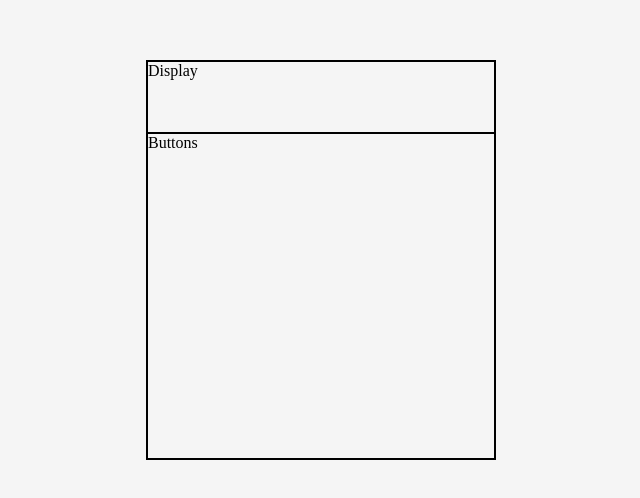
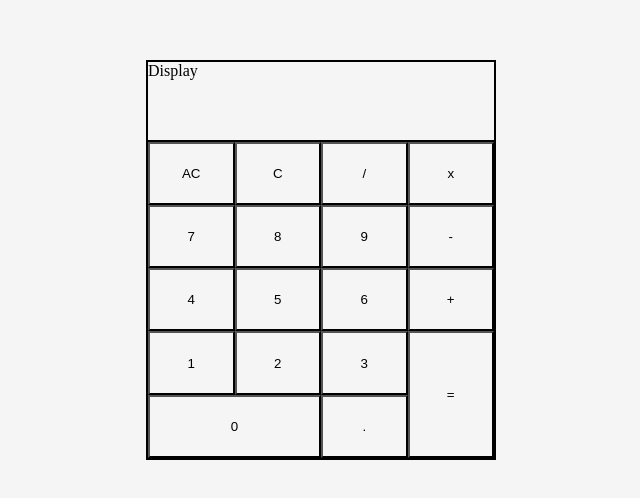
Before and after one commit to nskiu/javascript-calculator-fcc, a React (Vite) app: page / in a window 1280 px wide. Shown: the part 140-638 px from the top of the page, without its empty margins (319-959 px from the left). Built offline with nearby package versions, Linux system fonts and the light colour scheme.

Commit message:
Position Buttons

```diff
--- a/src/components/Buttons.jsx
+++ b/src/components/Buttons.jsx
@@ -1,7 +1,12 @@
-import React from "react";
+import Digits from "./Digits";
+import Operators from "./Operators";
 
 const Buttons = () => {
-  return <div id="buttons">Buttons</div>;
+  return (
+    <div id="buttons">
+      <Digits />
+      <Operators />
+    </div>
+  );
 };
-
 export default Buttons;
--- /dev/null
+++ b/src/components/Digits.jsx
@@ -0,0 +1,29 @@
+const Digits = () => {
+  const digits = {
+    zero: 0,
+    decimal: ".",
+    one: 1,
+    two: 2,
+    three: 3,
+    four: 4,
+    five: 5,
+    six: 6,
+    seven: 7,
+    eight: 8,
+    nine: 9,
+  };
+  const numbers = Object.keys(digits);
+  return (
+    <div id="digits">
+      {numbers.map((num) => {
+        return (
+          <button key={num} className="digit" id={num} value={digits[num]}>
+            {digits[num]}
+          </button>
+        );
+      })}
+    </div>
+  );
+};
+
+export default Digits;
--- /dev/null
+++ b/src/components/Operators.jsx
@@ -0,0 +1,30 @@
+const Operators = () => {
+  const operators = {
+    clear: "AC",
+    undo: "C",
+    divide: "/",
+    multiply: "x",
+    subract: "-",
+    add: "+",
+    equals: "=",
+  };
+  const buttons = Object.keys(operators);
+  return (
+    <>
+      {buttons.map((btn) => {
+        return (
+          <button
+            key={btn}
+            className="operator"
+            id={btn}
+            value={operators[btn]}
+          >
+            {operators[btn]}
+          </button>
+        );
+      })}
+    </>
+  );
+};
+
+export default Operators;
--- a/src/main.jsx
+++ b/src/main.jsx
@@ -1,7 +1,7 @@
 import React from "react";
 import ReactDOM from "react-dom/client";
 import App from "./App.jsx";
-import "./index.scss";
+import "./styles/index.scss";
 
 ReactDOM.createRoot(document.getElementById("root")).render(
   <React.StrictMode>
--- /dev/null
+++ b/src/styles/_btn-grid.scss
@@ -0,0 +1,54 @@
+#buttons {
+  display: grid;
+  border: 1px solid;
+  grid-template-columns: repeat(4, 1fr);
+  grid-template-rows: repeat(5, 1fr);
+  #digits {
+    height: 100%;
+    width: 100%;
+    grid-column: 1 / -2;
+    grid-row: 2 / 6;
+    display: grid;
+    grid-template-columns: repeat(3, 1fr);
+    grid-template-rows: repeat(4, 1fr);
+  }
+  #zero {
+    grid-column: 1 / -2;
+  }
+  #zero,
+  #decimal {
+    grid-row: 4;
+  }
+  #one,
+  #two,
+  #three {
+    grid-row: 3;
+  }
+  #four,
+  #five,
+  #six {
+    grid-row: 2;
+  }
+}
+.operator {
+  grid-column: 4;
+}
+#clear,
+#undo,
+#divide {
+  grid-row: 1;
+}
+#clear {
+  grid-column: 1;
+}
+
+#undo {
+  grid-column: 2;
+}
+
+#divide {
+  grid-column: 3;
+}
+#equals {
+  grid-row: 4 / 6;
+}
--- a/src/index.scss
+++ b/src/styles/index.scss
@@ -1,3 +1,5 @@
+@import "btn-grid";
+
 * {
   background: whitesmoke;
   padding: 0;
@@ -16,13 +18,9 @@
   width: 350px;
   border: 1px solid;
   display: grid;
-  grid-template-rows: 2fr 9fr;
+  grid-template-rows: 2fr 8fr;
 }
 
 #display {
   border: 1px solid;
 }
-
-#buttons {
-  border: 1px solid;
-}
```
